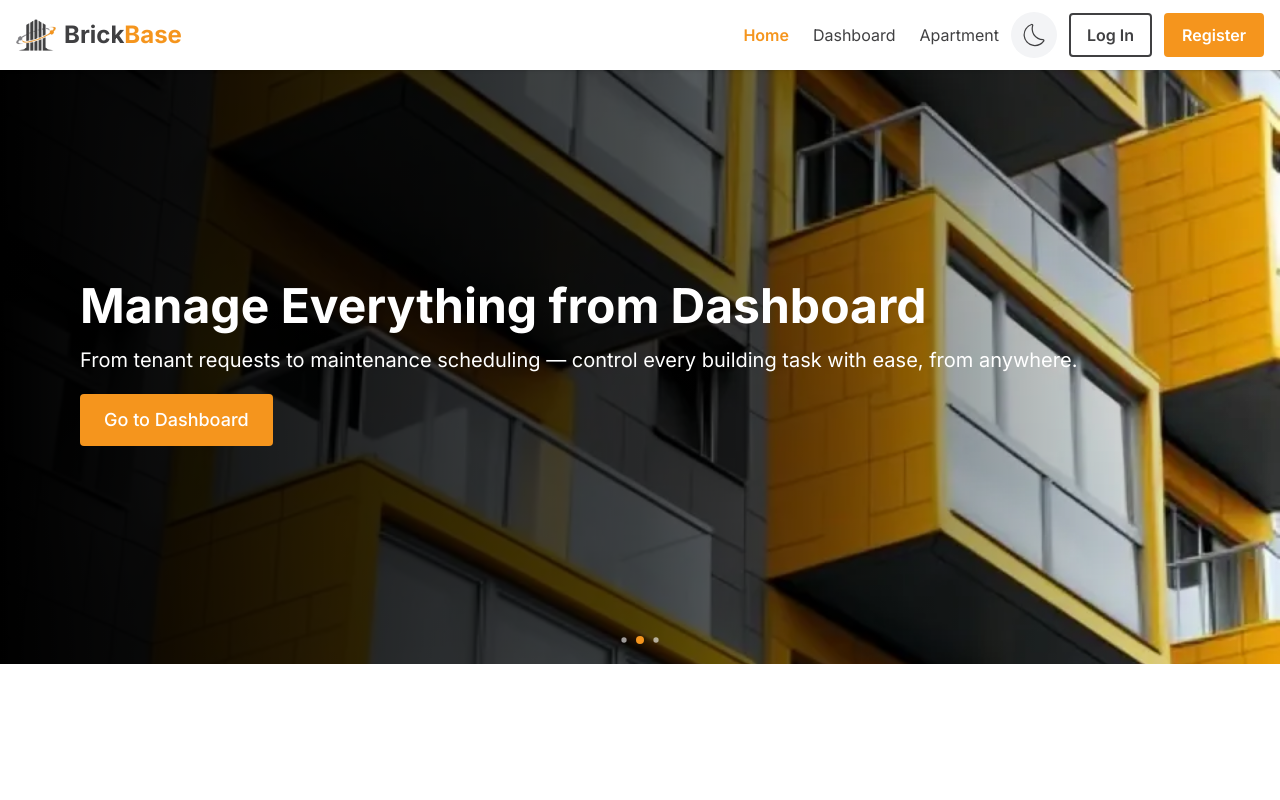
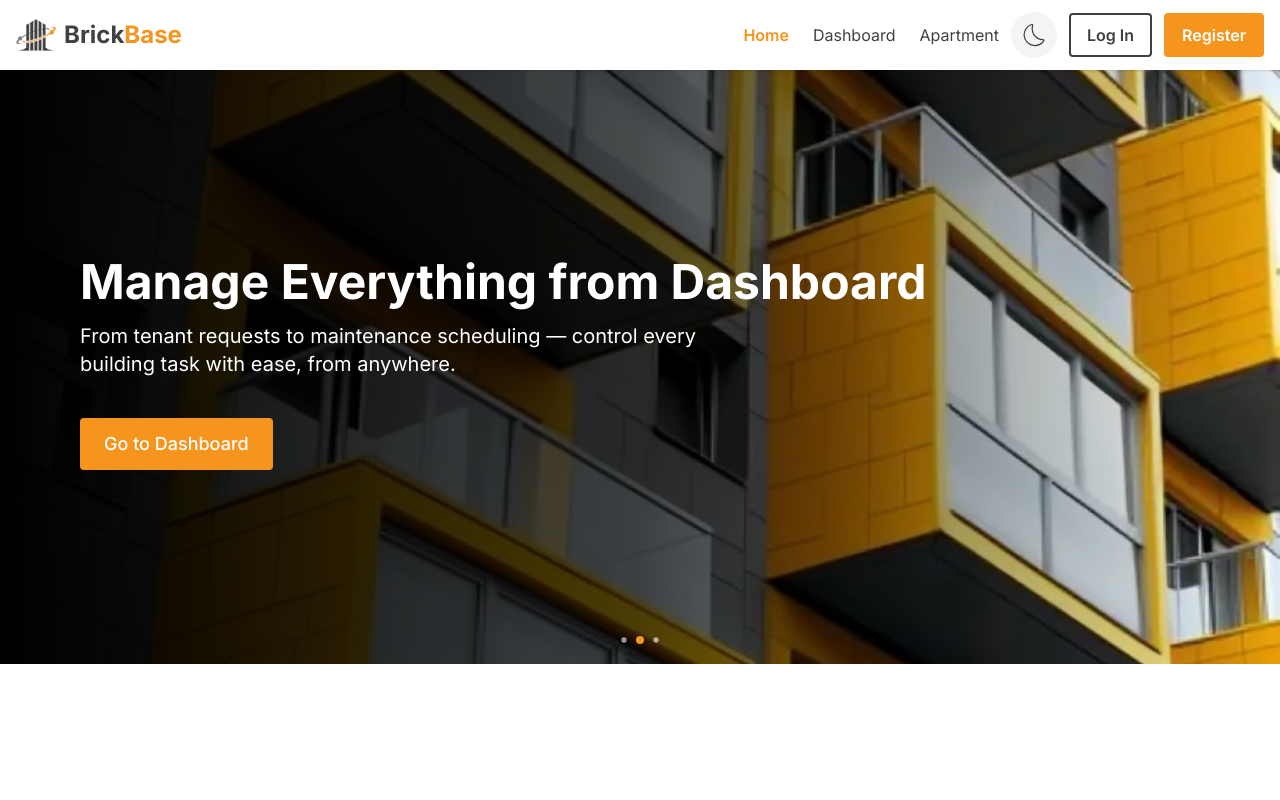
Before and after one commit to AlIfran64/Building-Management-System-Client, a React (Vite) app: page / in a window 1280 px wide. Shown: the top 800 px of the page. Built offline with nearby package versions, Linux system fonts and the light colour scheme.

Commit message:
footer done

```diff
--- a/src/Components/Header/Banner/Banner.jsx
+++ b/src/Components/Header/Banner/Banner.jsx
@@ -41,8 +41,8 @@ const Banner = () => {
             <h2 className="text-base sm:text-xl md:text-3xl lg:text-5xl font-bold mb-2 md:mb-4 text-start">
               Smart Living Starts with BrickBase
             </h2>
-            <p className="mb-2 md:mb-5 text-xs sm:text-sm lg:text-xl text-start">
-              Experience seamless apartment living with our secure, efficient, and intuitive management system — all in one place.
+            <p className="mb-2 md:mb-10 text-xs sm:text-sm lg:text-xl text-start">
+              Experience seamless apartment living with our secure, efficient, and <br /> intuitive management system — all in one place.
             </p>
 
             <Link to={'/availableFoods'}>
@@ -68,8 +68,8 @@ const Banner = () => {
             <h2 className="text-base sm:text-xl md:text-3xl lg:text-5xl font-bold mb-2 md:mb-4 text-start">
               Manage Everything from Dashboard
             </h2>
-            <p className="mb-2 md:mb-5 text-xs sm:text-sm lg:text-xl text-start">
-              From tenant requests to maintenance scheduling — control every building task with ease, from anywhere.
+            <p className="mb-2 md:mb-10 text-xs sm:text-sm lg:text-xl text-start">
+              From tenant requests to maintenance scheduling — control every <br /> building task with ease, from anywhere.
             </p>
             <Link to={'/addFood'}>
               <button className="bg-[#F5951D] text-white font-medium rounded hover:bg-[#404042] px-4 py-2 sm:px-6 sm:py-3 text-xs sm:text-sm lg:text-lg">
@@ -94,8 +94,8 @@ const Banner = () => {
             <h2 className="text-base sm:text-xl md:text-3xl lg:text-5xl font-bold mb-2 md:mb-4 text-start">
               Connect. Communicate. Live Better.
             </h2>
-            <p className="mb-2 md:mb-5 text-xs sm:text-sm lg:text-xl text-start">
-              Stay informed, pay rent, submit issues — your residents have everything they need, right in their pocket.
+            <p className="mb-2 md:mb-10 text-xs sm:text-sm lg:text-xl text-start">
+              Stay informed, pay rent, submit issues — your residents have <br /> everything they need, right in their pocket.
             </p>
 
             <Link to={'/myFoodRequest'}>
```
